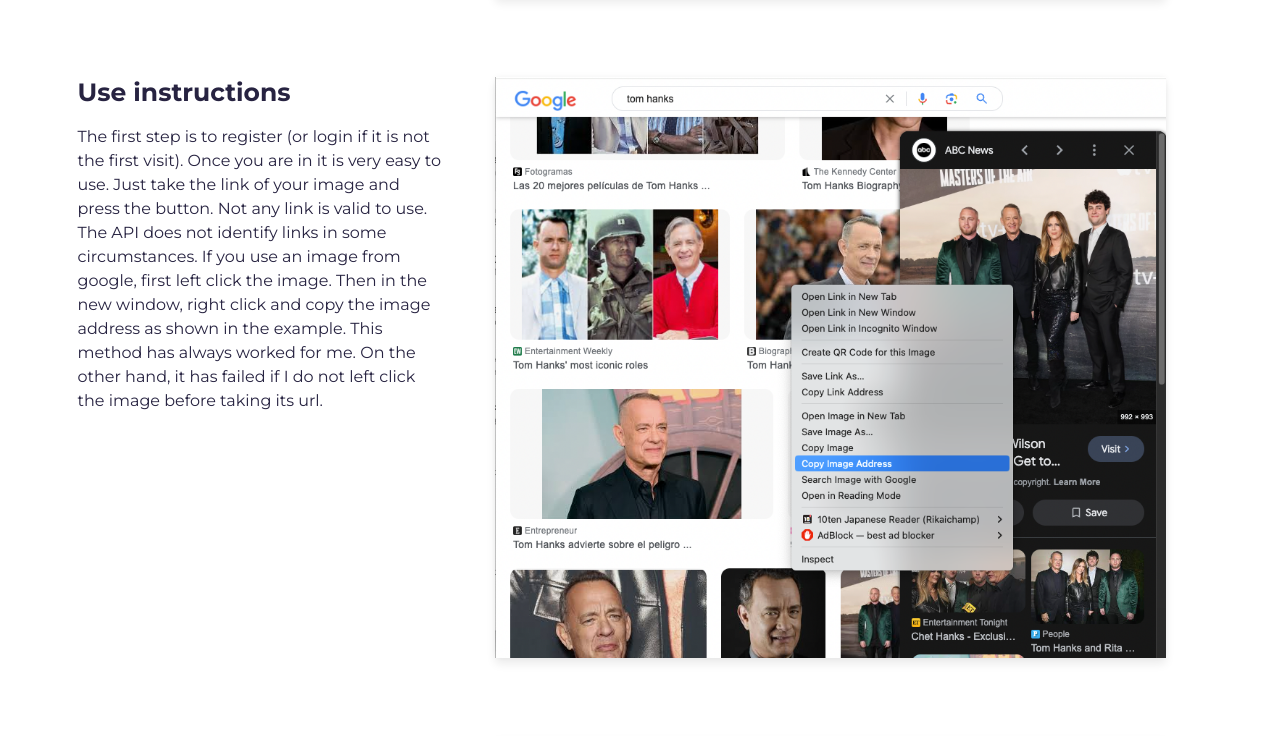
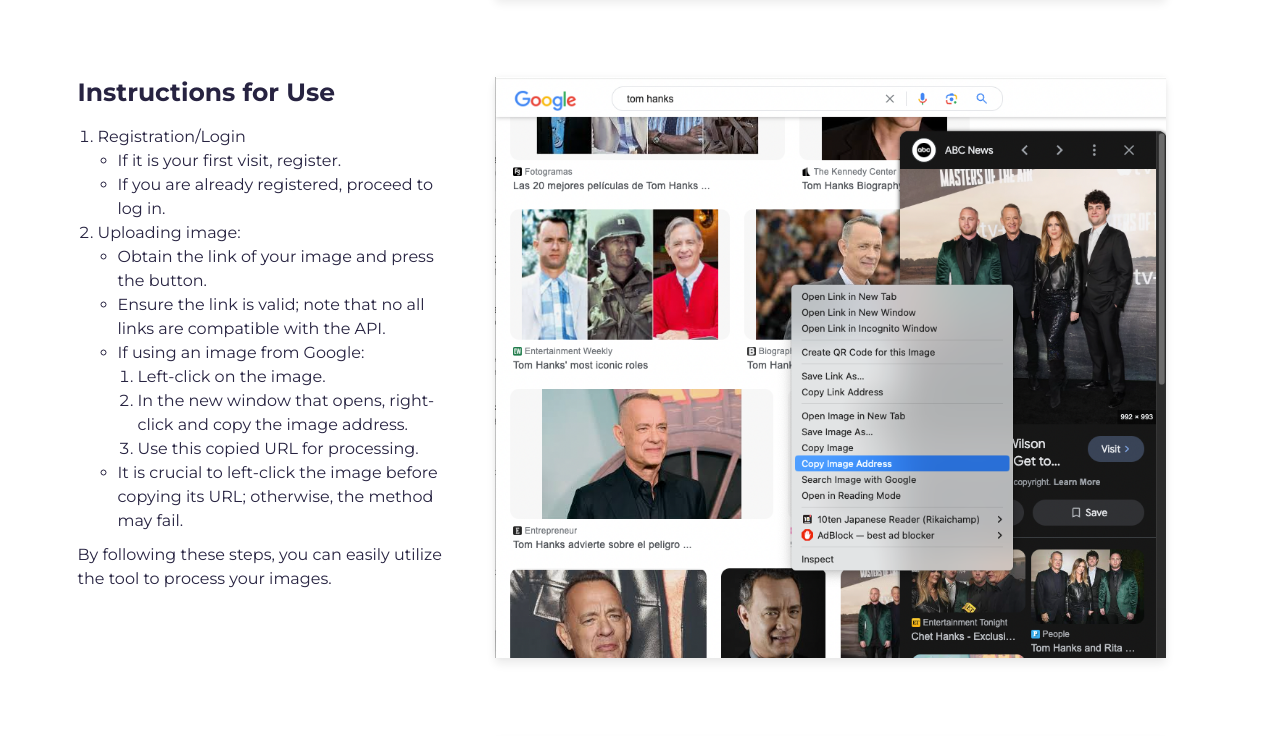
Before and after one commit to RIFADOR001/rifador001.github.io, a website built with Parcel: page src/web-projects/smart-brain/smart-brain.html in a window 1280 px wide. Shown: the part 1625-2361 px from the top of the page. Built offline with nearby package versions, Linux system fonts and the light colour scheme.

Commit message:
Fixing redaction in description and face recognition instructions, as well as fixing font size when displaying bullet points

```diff
--- a/src/web-projects/smart-brain/smart-brain.html
+++ b/src/web-projects/smart-brain/smart-brain.html
@@ -152,14 +152,49 @@
           <div class="row">
             <div class="col-lg-4 col-sm-12">
               <div class="project-wrapper__text load-hidden">
-                <h3 class="project-wrapper__text-title">Use instructions</h3>
+                <h3 class="project-wrapper__text-title">Instructions for Use</h3>
                 <div>
                   <p class="mb-4">
-                    The first step is to register (or login if it is not the first visit).
-                    Once you are in it is very easy to use. Just take the link of your image
-                    and press the button.
-                    Not any link is valid to use. The API does not identify links in some circumstances. If you use an image from google, first left click the
-                    image. Then in the new window, right click and copy the image address as shown in the example. This method has always worked for me. On the other hand, it has failed if I do not left click the image before taking its url.
+                    <font size="+0.5">
+                      <ol>
+                        <li>
+                          Registration/Login
+                          <ul>
+                            <li>If it is your first visit, register.</li>
+                            <li>If you are already registered, proceed to log in.</li>
+                          </ul>
+                        </li>
+                        <li>
+                          Uploading image:
+                          <ul>
+                            <li>
+                              Obtain the link of your image and press the button.
+                            </li>
+                            <li>
+                              Ensure the link is valid; note that no all links are compatible with the API.
+                            </li>
+                            <li>
+                              If using an image from Google:
+                              <ol>
+                                <li>
+                                  Left-click on the image.
+                                </li>
+                                <li>
+                                  In the new window that opens, right-click and copy the image address.
+                                </li>
+                                <li>
+                                  Use this copied URL for processing.
+                                </li>
+                              </ol>
+                              <li>
+                                It is crucial to left-click the image before copying its URL; otherwise, the method may fail.
+                              </li>
+                            </li>
+                          </ul>
+                        </li>
+                      </ol>
+                      By following these steps, you can easily utilize the tool to process your images.
+                  </font>
                   </p>
                 </div>
               </div>
@@ -195,10 +230,12 @@
                   <p class="mb-4">
                     Two examples are displayed in the image. The top one following the instructions from above and the bottom one not following them. Even when the image is the same, the API may have issues to work properly in some instances.
                     This project uses a free version of <a href="https://dashboard.render.com/">render</a> to store frontend, backend and database. Some inconveniences include:
-                    <ul>
-                      <li>Slow response from the website.</li>
-                      <li>Database of users is erased after 90 days.</li>
-                    </ul>
+                    <font size="+0.5">
+                      <ul>
+                        <li>Slow response from the website.</li>
+                        <li>Database of users is erased after 90 days.</li>
+                      </ul>
+                  </font>
                   </p>
                 </div>
               </div>
```
Also changed, not shown: src/index.html (+2 -6 lines), dist/index.html, dist/more-about-me/more-about-me.html, dist/python-projects/robots-section/robots.html, dist/web-projects/smart-brain/smart-brain.html, dist/web-projects/web-projects.html.
